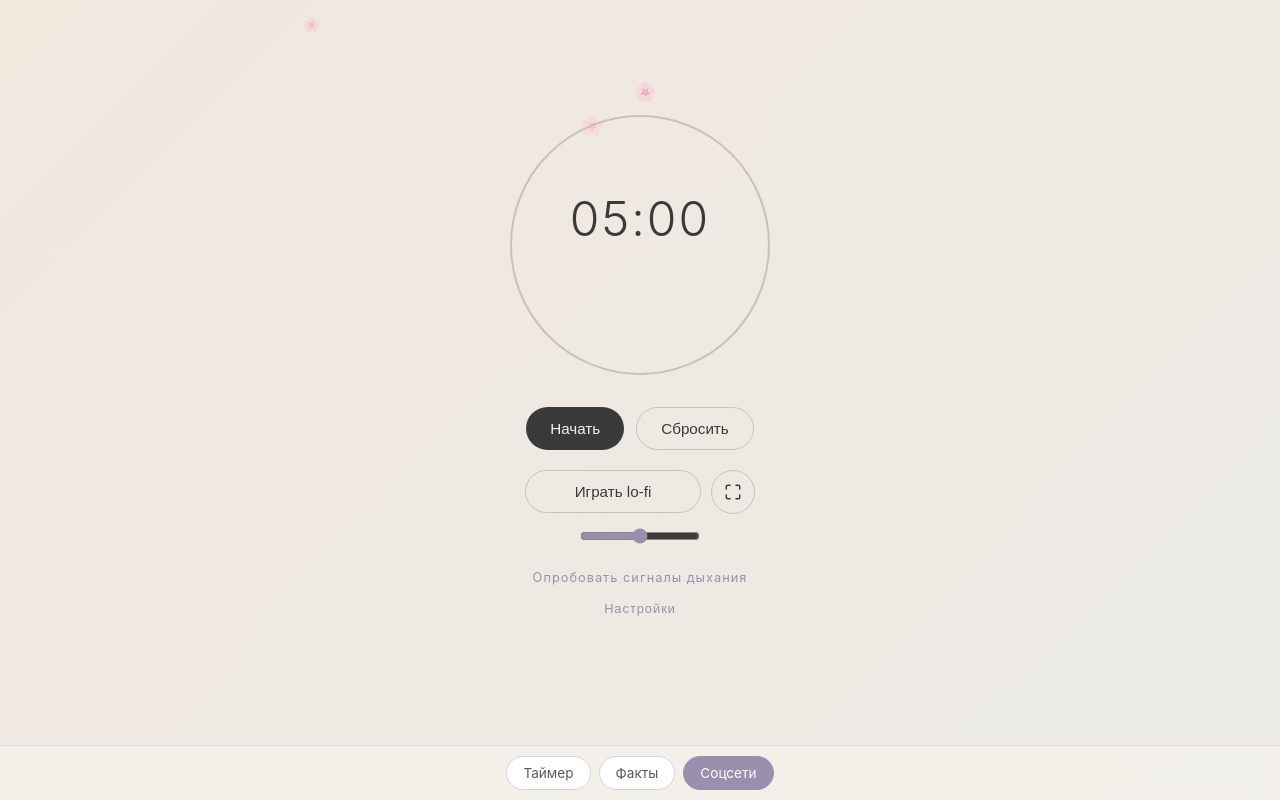
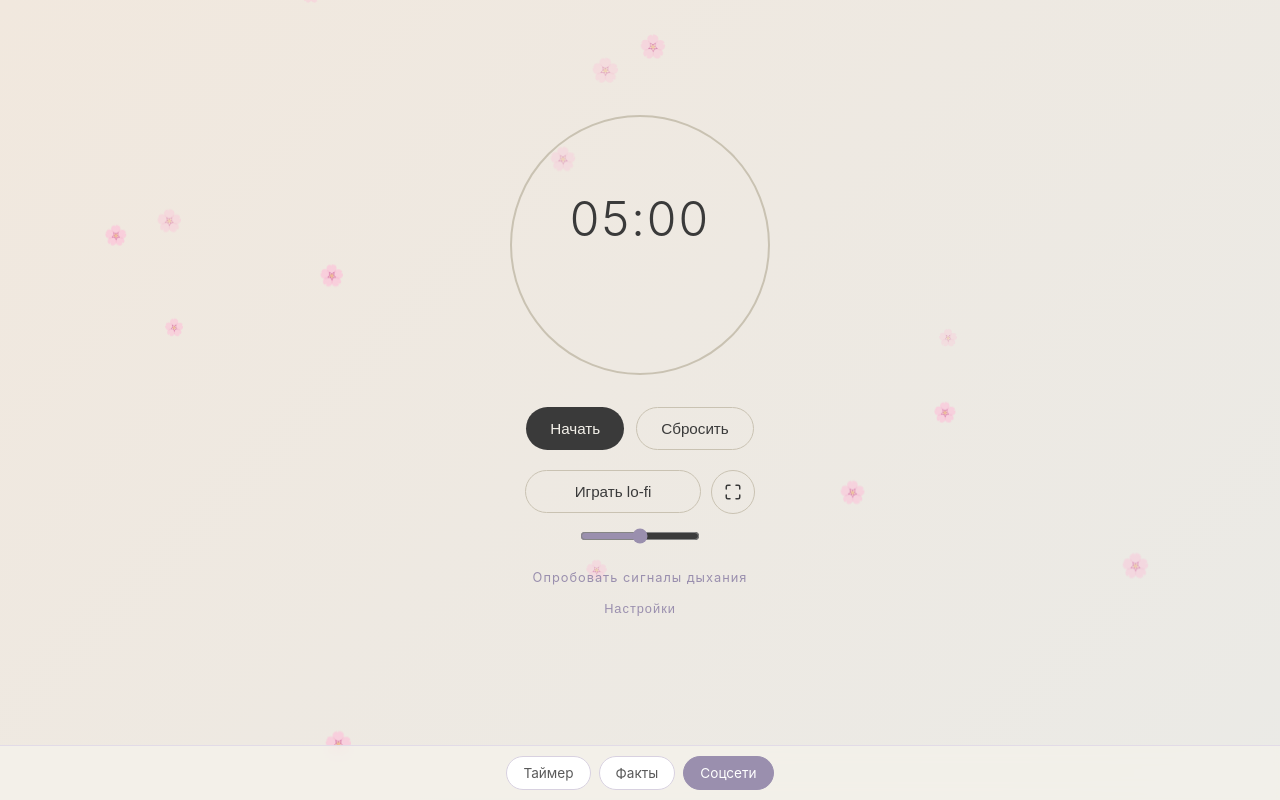
Before and after one commit to week-book/meditation-timer, a Nuxt app: page / in a window 1280 px wide. Shown: the top 800 px of the page. Built offline with nearby package versions, Linux system fonts and the light colour scheme.

Commit message:
fix: improved rain emoji

```diff
--- a/app/assets/css/style.css
+++ b/app/assets/css/style.css
@@ -56,6 +56,16 @@ body {
   scroll-margin-top: 0;
 }
 
+/* Пока открыта панель настроек, отключаем вертикальное центрирование:
+   иначе рост .settings-panel пересчитывает центр flex-контейнера и весь
+   виджет смещается одновременно с раскрытием панели и со скроллом к ней —
+   вместе это выглядело дёргано. Прижимаем виджет к верху и даём странице
+   расти вниз, тогда скролл к панели — единственное движение на экране. */
+body.settings-panel-open .timer-stage {
+  align-items: flex-start;
+  padding-top: 40px;
+}
+
 body.breathing {
   animation: shimmer var(--breathe-duration, 8s) ease-in-out infinite;
 }
@@ -94,7 +104,7 @@ body.breathing {
   top: -8%;
   will-change: transform;
   animation:
-    fall var(--fall-duration, 14s) linear forwards,
+    fall var(--fall-duration, 14s) var(--fall-delay, 0s) linear forwards,
     sway var(--sway-duration, 5s) ease-in-out infinite;
   user-select: none;
 }
--- a/app/components/MeditationTimer.vue
+++ b/app/components/MeditationTimer.vue
@@ -147,6 +147,27 @@ const wakeLock = useWakeLock()
 
 /* ---------- Настройки (сворачиваемая панель) ---------- */
 const settingsOpen = ref(false)
+const settingsPanelRef = ref<HTMLElement | null>(null)
+
+function scrollSettingsIntoView() {
+  settingsPanelRef.value?.scrollIntoView({ behavior: 'smooth', block: 'end' })
+}
+
+function onSettingsPanelTransitionEnd(e: TransitionEvent) {
+  // max-height — самое долгое из свойств в transition панели, ждём именно его,
+  // иначе сработает несколько раз (для opacity/margin-top) или раньше, чем
+  // раскладка реально устоялась
+  if (e.propertyName !== 'max-height') return
+  if (settingsOpen.value) scrollSettingsIntoView()
+}
+
+function toggleSettings() {
+  settingsOpen.value = !settingsOpen.value
+  // пока настройки открыты, отключаем вертикальное центрирование виджета
+  // (.timer-stage), иначе рост панели пересчитывает центр и виджет "плывёт"
+  // одновременно со скроллом — вместе это и давало ощущение дёрганости
+  document.body.classList.toggle('settings-panel-open', settingsOpen.value)
+}
 
 /* ---------- Плавные вход и выход из сессии ---------- */
 // Раньше сессия стартовала и обрывалась мгновенно по клику/таймеру — это
@@ -322,6 +343,7 @@ onMounted(() => {
 onUnmounted(() => {
   clearPrepTimer()
   clearReturnTimer()
+  document.body.classList.remove('settings-panel-open')
 })
 </script>
 
@@ -337,6 +359,7 @@ onUnmounted(() => {
         :style="{
           left: p.left + 'vw',
           '--fall-duration': p.duration + 's',
+          '--fall-delay': p.fallDelay + 's',
           '--sway-duration': p.swayDuration + 's',
           fontSize: p.size + 'px',
           opacity: p.opacity,
@@ -437,11 +460,16 @@ onUnmounted(() => {
 
     <a href="#cues" class="cue-jump">Опробовать сигналы дыхания</a>
 
-    <button class="settings-toggle" @click="settingsOpen = !settingsOpen">
+    <button class="settings-toggle" @click="toggleSettings">
       {{ settingsOpen ? 'Скрыть настройки' : 'Настройки' }}
     </button>
 
-    <div class="settings-panel" :class="{ open: settingsOpen }">
+    <div
+      ref="settingsPanelRef"
+      class="settings-panel"
+      :class="{ open: settingsOpen }"
+      @transitionend="onSettingsPanelTransitionEnd"
+    >
       <section class="settings-section">
         <div class="section-title">Длительность</div>
         <div class="presets">
--- a/app/composables/useBreathCue.ts
+++ b/app/composables/useBreathCue.ts
@@ -11,7 +11,7 @@ const PHASE_FREQUENCIES: Record<CuePhase, number> = {
   exhale: 260,
 }
 
-const CUE_VOLUME = 0.55
+const CUE_VOLUME = 0.75
 
 export function useBreathCue() {
   const style = ref<BreathCueStyle>('tone')
--- a/app/composables/useParticles.ts
+++ b/app/composables/useParticles.ts
@@ -2,10 +2,10 @@ import { ref } from 'vue'
 import type { Particle, WeatherTheme, WeatherThemeConfig } from '~/types'
 
 const weatherThemes: Record<Exclude<WeatherTheme, 'none'>, WeatherThemeConfig> = {
-  leaves: { emojis: ['🍃', '🍂'], rate: 900, sizeMin: 14, sizeMax: 26 },
-  stars: { emojis: ['✨'], rate: 900, sizeMin: 10, sizeMax: 18 },
-  snow: { emojis: ['❄️'], rate: 800, sizeMin: 10, sizeMax: 20 },
-  petals: { emojis: ['🌸'], rate: 900, sizeMin: 12, sizeMax: 20 },
+  leaves: { emojis: ['🍃', '🍂'], rate: 900, sizeMin: 18, sizeMax: 32 },
+  stars: { emojis: ['✨'], rate: 900, sizeMin: 14, sizeMax: 22 },
+  snow: { emojis: ['❄️'], rate: 800, sizeMin: 14, sizeMax: 24 },
+  petals: { emojis: ['🌸'], rate: 900, sizeMin: 16, sizeMax: 24 },
 }
 
 let particleIdSeq = 0
@@ -14,11 +14,17 @@ export function useParticles() {
   const particles = ref<Particle[]>([])
   let intervalId: ReturnType<typeof setInterval> | null = null
 
-  function spawnParticle(theme: Exclude<WeatherTheme, 'none'>) {
+  function spawnParticle(theme: Exclude<WeatherTheme, 'none'>, startPartway = false) {
     const config = weatherThemes[theme]
     const emoji = config.emojis[Math.floor(Math.random() * config.emojis.length)]
-    const duration = 12 + Math.random() * 8
+    const duration = 15 + Math.random() * 12
     const id = ++particleIdSeq
+
+    // для частиц первой партии сдвигаем анимацию отрицательной задержкой,
+    // чтобы они появились сразу в случайной точке своего падения, а не
+    // ехали от верхнего края экрана
+    const fallDelay = startPartway ? -(0.1 + Math.random() * 0.85) * duration : 0
+    const remaining = duration + fallDelay
 
     const particle: Particle = {
       id,
@@ -28,11 +34,12 @@ export function useParticles() {
       swayDuration: Number((duration / 3).toFixed(1)),
       size: config.sizeMin + Math.random() * (config.sizeMax - config.sizeMin),
       opacity: 0.25 + Math.random() * 0.35,
+      fallDelay,
     }
     particles.value.push(particle)
     setTimeout(() => {
       particles.value = particles.value.filter((p) => p.id !== id)
-    }, duration * 1000)
+    }, remaining * 1000)
   }
 
   function startWeather(theme: WeatherTheme) {
@@ -40,6 +47,13 @@ export function useParticles() {
     particles.value = []
     if (theme === 'none') return
     const rate = weatherThemes[theme].rate
+    // сразу заполняем экран частицами в случайных точках падения,
+    // чтобы при загрузке они были видны в случайных местах, а не
+    // появлялись постепенно сверху
+    const initialBatch = 12
+    for (let i = 0; i < initialBatch; i++) {
+      spawnParticle(theme, true)
+    }
     intervalId = setInterval(() => spawnParticle(theme), rate)
   }
 
--- a/app/types/index.ts
+++ b/app/types/index.ts
@@ -25,4 +25,5 @@ export interface Particle {
   swayDuration: number
   size: number
   opacity: number
+  fallDelay: number
 }
```
